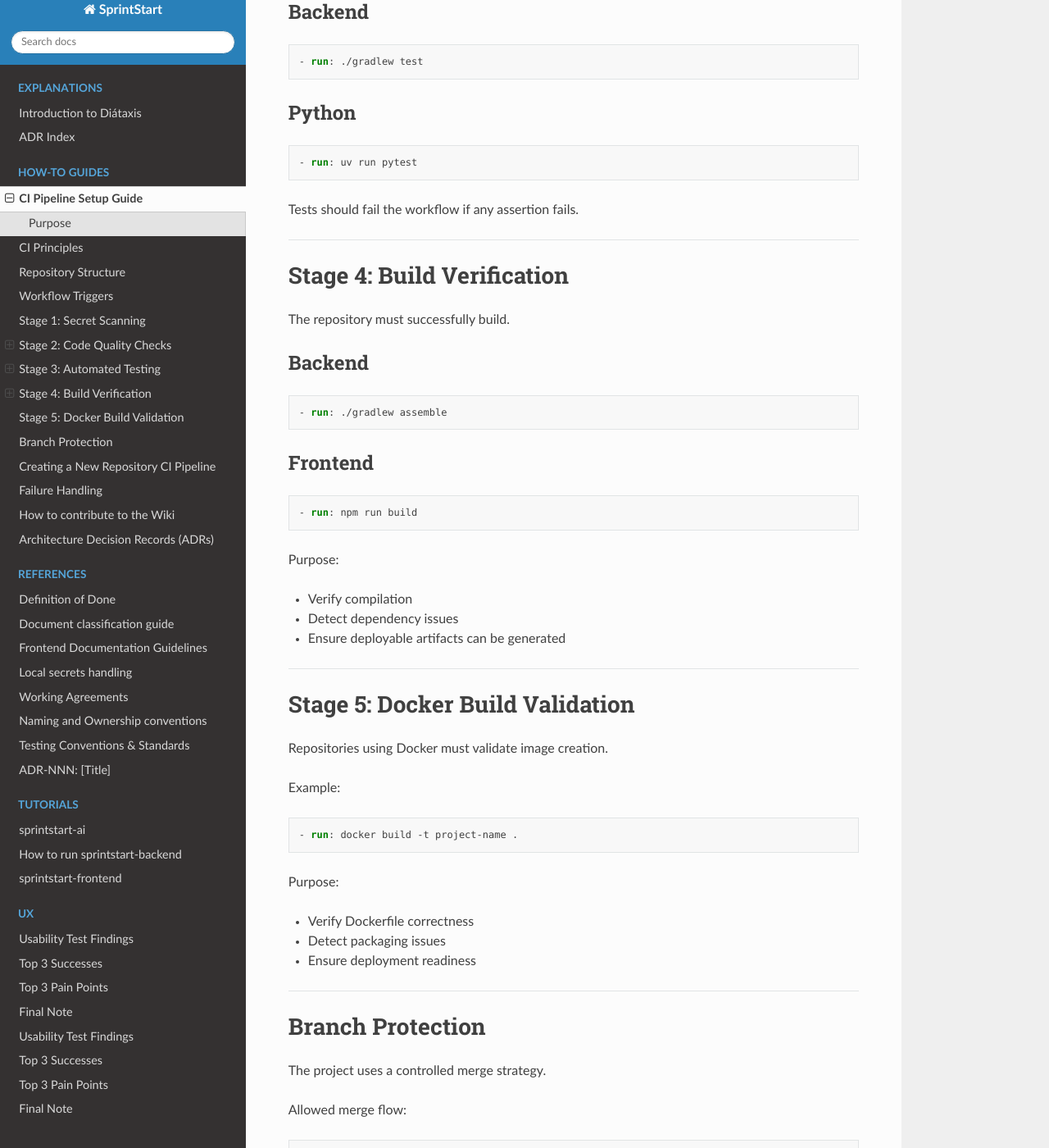
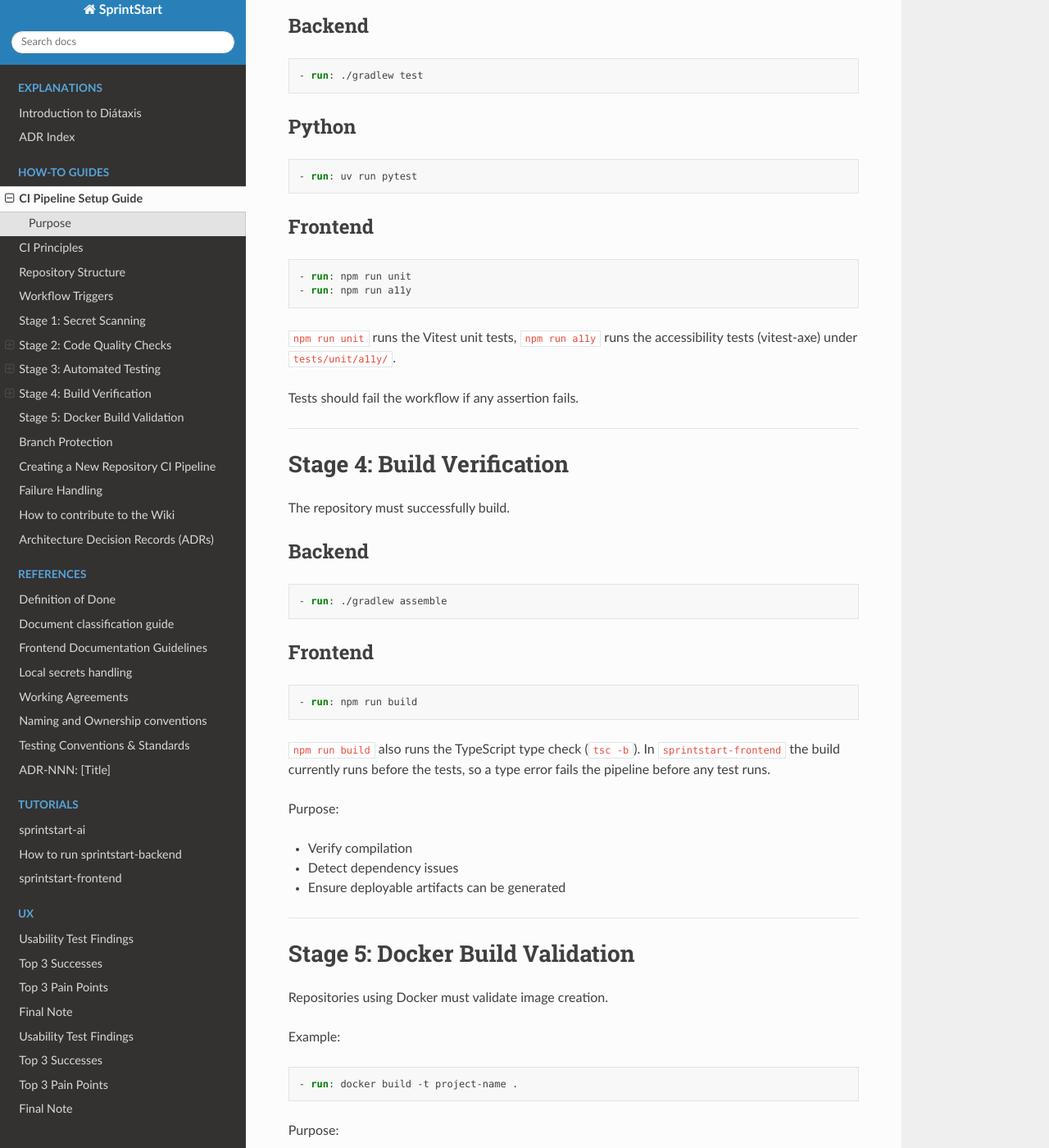
Before and after one commit to SprintStartProject/Wiki, a Sphinx documentation site: the page built from docs/source/how-to-guides/ci-pipeline-setup.md, in a window 1280 px wide and 1400 px high, scrolled down 2855 px. Shown: the whole window at 82% size. Built offline with Sphinx 7.4.7 and the Read the Docs theme 3.1.0, drawn with Linux system fonts in a browser that asks for light colours; some of the changed text lies outside the part shown.

Commit message:
Bring frontend-related wiki pages in line with the current setup
- Add format check, unit and a11y test steps for the frontend to the CI pipeline guide
- Add accessibility tests to the testing levels in the testing conventions
- Tick the resolved status follow-up in ADR-011

````diff
--- a/docs/source/how-to-guides/ci-pipeline-setup.md
+++ b/docs/source/how-to-guides/ci-pipeline-setup.md
@@ -103,6 +103,7 @@ Each repository must execute language-specific quality checks.
 ## Node.js
 
 ```yaml
+- run: npm run format:check
 - run: npm run lint
 ```
 
@@ -138,6 +139,15 @@ Automated tests must run before build verification.
 - run: uv run pytest
 ```
 
+## Frontend
+
+```yaml
+- run: npm run unit
+- run: npm run a11y
+```
+
+`npm run unit` runs the Vitest unit tests, `npm run a11y` runs the accessibility tests (vitest-axe) under `tests/unit/a11y/`.
+
 Tests should fail the workflow if any assertion fails.
 
 ---
@@ -157,6 +167,8 @@ The repository must successfully build.
 ```yaml
 - run: npm run build
 ```
+
+`npm run build` also runs the TypeScript type check (`tsc -b`). In `sprintstart-frontend` the build currently runs before the tests, so a type error fails the pipeline before any test runs.
 
 Purpose:
 
````
Also changed, not shown: docs/source/explanations/adrs/adr-011-frontend-framework.md (+1 -1 lines), docs/source/references/conventions/testing-conventions.md (+1 -0 lines).
